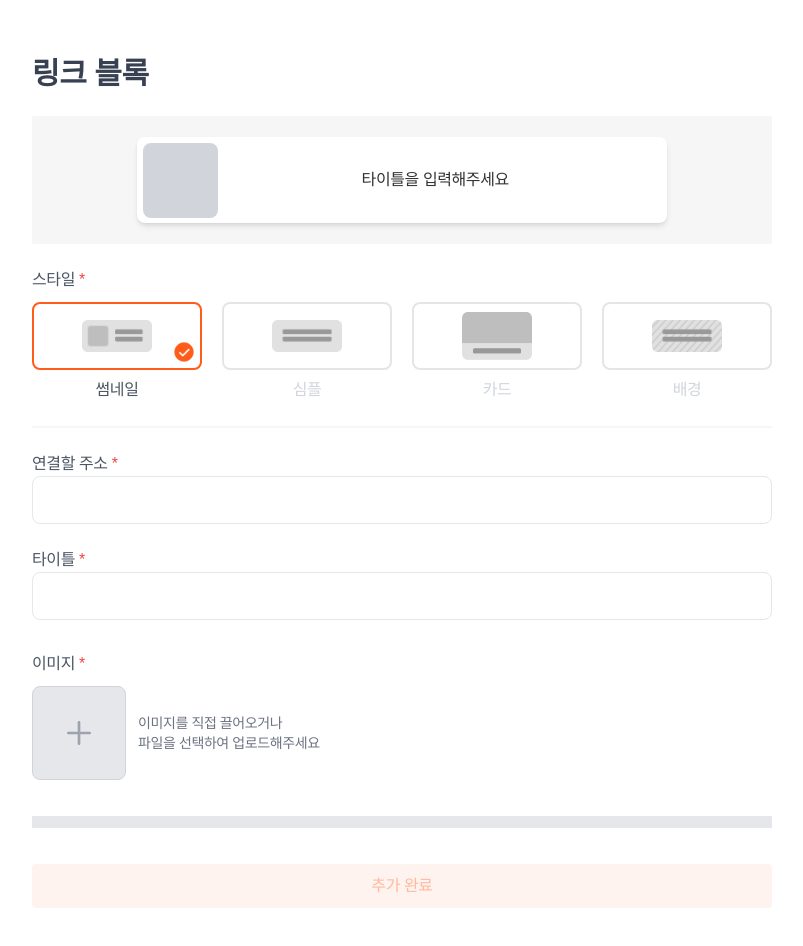
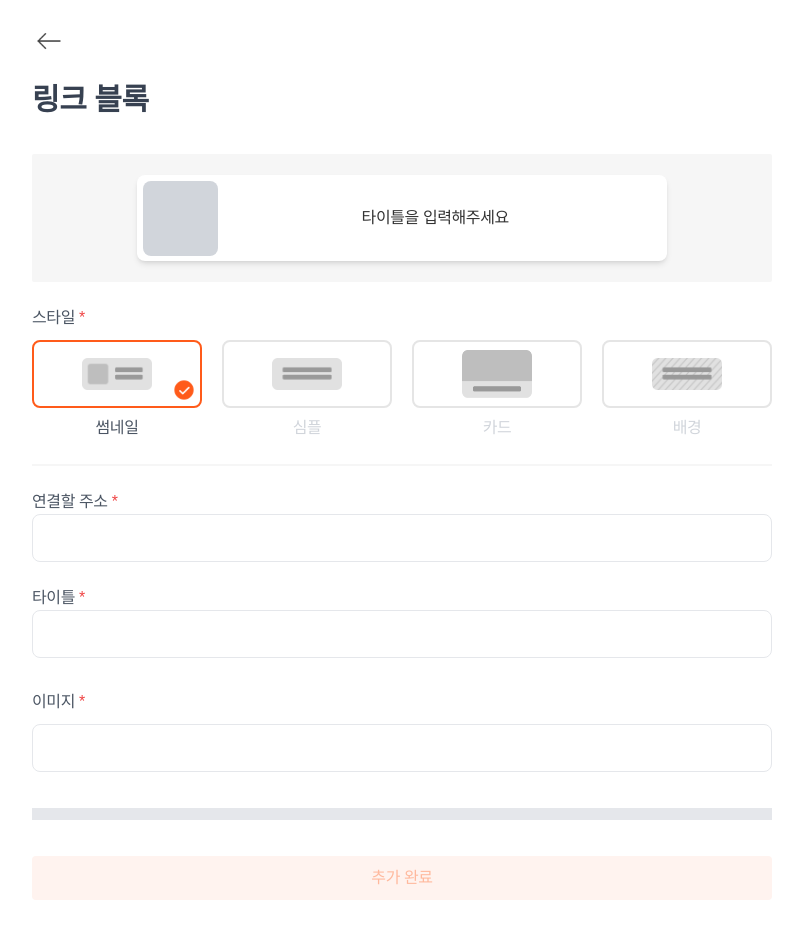
Before and after one commit to Mt-NextJs/linkle, a Next.js app: page /link in a window 1280 px wide. Shown: the top 946 px of the page, without its empty margins (238-1041 px from the left). After the commit the page ends 924 px from the top, so only its background shows below. Built offline with nearby package versions, Linux system fonts and the light colour scheme.

Commit message:
💄[Design] 이미지 section UI 변경(file → url) #8

```diff
--- a/src/app/link/components/link-form.tsx
+++ b/src/app/link/components/link-form.tsx
@@ -5,6 +5,15 @@ import StylePreview from "./style-preview";
 import StyleType from "./style-type";
 
 const styleItemNames = ["썸네일", "심플", "카드", "배경"];
+
+// "PARAM": {
+//             "type": 3, // 블록 타입(필수)
+//             "sequence": 4, // 블록 순서(필수)
+//             "style": 1, // 카드 스타일(1~4)
+//             "title": "링크 블록", // 타이틀
+//             "url": "https://www.naver.com", // 연결 url
+//             "imgUrl": "" // 이미지 url
+//         }
 
 export default function LinkForm() {
   const [selectedStyle, setSelectedStyle] = useState("썸네일");
@@ -57,7 +66,7 @@ export default function LinkForm() {
             <label className="title mb-[10px]" htmlFor="linked-url">
               연결할 주소 <span className="text-red-500">*</span>
             </label>
-            <input type="text" id="linked-url" />
+            <input type="url" id="linked-url" />
           </div>
           <div>
             <label className="title mb-[10px]" htmlFor="link-title">
@@ -72,45 +81,21 @@ export default function LinkForm() {
           </div>
 
           <div className="mt-2">
-            <label className="title mb-[10px] block">
+            <label className="title mb-[10px] block" htmlFor="linked-img">
               이미지 <span className="text-red-500">*</span>
             </label>
-
-            <div className="flex items-center justify-start">
-              <input
-                type="file"
-                id="file-upload"
-                className="hidden"
-                value={linkImg}
-                onChange={(e) => setLinkImg(e.target.value)}
-              />
-              <label
-                htmlFor="file-upload"
-                className="flex h-[94px] w-[94px] cursor-pointer items-center justify-center rounded-lg border border-gray-300 bg-gray-200 hover:bg-gray-300"
-              >
-                <svg
-                  xmlns="http://www.w3.org/2000/svg"
-                  className="h-8 w-8 text-gray-400"
-                  fill="none"
-                  viewBox="0 0 24 24"
-                  stroke="currentColor"
-                >
-                  <path
-                    strokeLinecap="round"
-                    strokeLinejoin="round"
-                    strokeWidth="2"
-                    d="M12 4v16m8-8H4"
-                  />
-                </svg>
-              </label>
-
-              <div className="ml-3 text-sm text-gray-500">
-                <p>이미지를 직접 끌어오거나</p>
-                <p>파일을 선택하여 업로드해주세요</p>
-              </div>
-            </div>
+            <input
+              type="url"
+              id="linked-img"
+              value={linkImg}
+              onChange={(e) => setLinkImg(e.target.value)}
+              placeholder=""
+              required
+              pattern="https?://.+"
+            />
           </div>
         </section>
+
         <div className="my-9 h-3 w-full bg-gray-200"></div>
 
         <button
--- a/src/app/link/page.tsx
+++ b/src/app/link/page.tsx
@@ -1,10 +1,21 @@
+import Link from "next/link";
 import LinkForm from "./components/link-form";
+import Image from "next/image";
 
 export default function LinkPage() {
   return (
     <>
-      <div className="mx-auto my-14 w-[740px]">
-        <h1 className="pageName mb-6">링크 블록</h1>
+      <div className="mx-auto my-6 w-[740px]">
+        <Link href="/admin/block">
+          <Image
+            src="/assets/icons/icon_back.png"
+            alt="뒤로가기"
+            width={34}
+            height={34}
+          />
+        </Link>
+
+        <h1 className="pageName mb-9 mt-6">링크 블록</h1>
 
         <LinkForm />
       </div>
```
